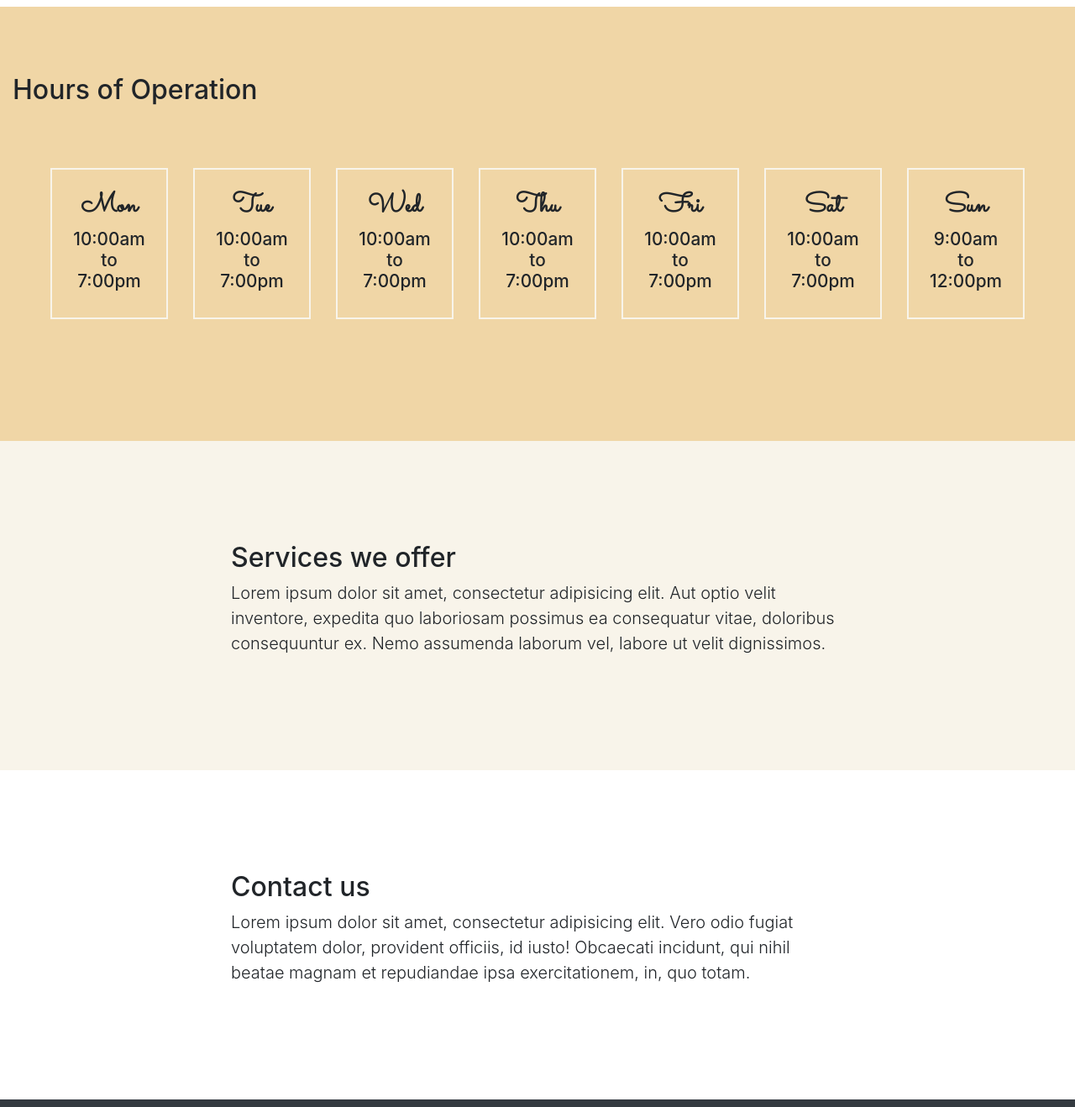
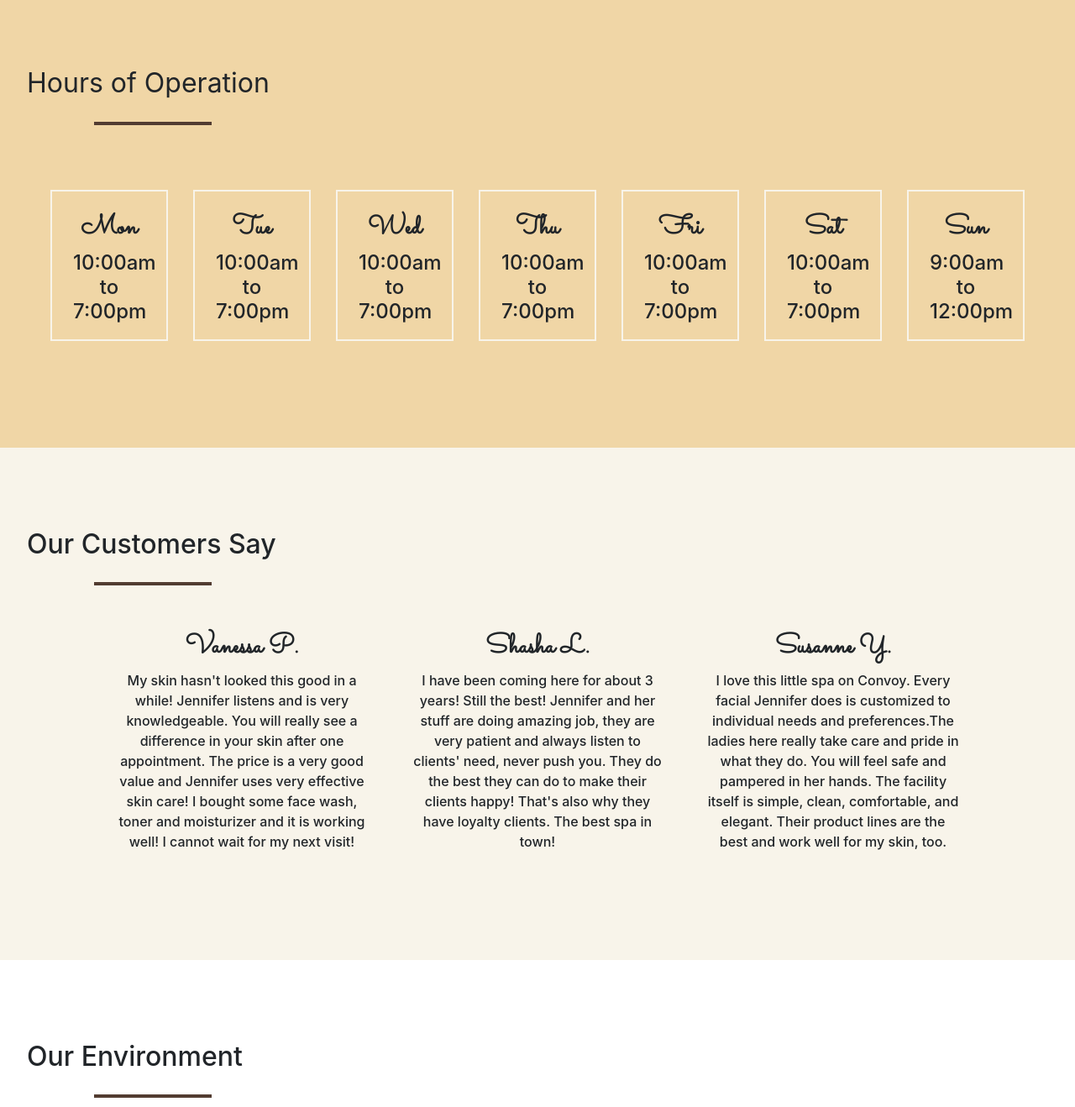
Before and after one commit to aml023/spatacular, a website with bundled scripts: page index.html in a window 1280 px wide. Shown: the part 760-2078 px from the top of the page at 84% size. Built offline with nearby package versions, Linux system fonts and the light colour scheme.

Commit message:
update logo

```diff
--- a/css/scrolling-nav.css
+++ b/css/scrolling-nav.css
@@ -16,5 +16,5 @@ header {
 }
 
 section {
-  padding:120px 0;
+  padding:0;
 }
--- a/css/style.css
+++ b/css/style.css
@@ -7,7 +7,7 @@ body{
 }
 
 .img-logo{
-    max-width: 15vw;
+    max-width:40vw;
     height: auto;
 }
 
@@ -66,7 +66,7 @@ body{
 }
 
 nav a{
-    color: #543D32;
+    color: rgb(82, 60, 49);
     font-family:'Sacramento', cursive;
 }
 
@@ -103,7 +103,7 @@ footer .content{
 
 
 header>.container{
-    padding:0rem 2rem;
+    padding:0rem 2rem 5rem;
     width:100vw;
     margin:auto;
     overflow:hidden;
@@ -122,19 +122,12 @@ header>.container{
 
     .navbar-brand{
         font-size:2rem;
-        margin-left: 1rem;
+        margin-left:0.2rem;
     }
 
     .navbar-toggler{
         right:2rem;
     }
-
-
-
-    section {
-        padding:50px 0;
-      }
-
 
 }
 
@@ -173,17 +166,31 @@ header>.container{
    display: none;
 }
 
-.container-fluid{
+#workinghour>.container-fluid{
     background-color:rgb(240, 214, 166);
-    padding:5rem 2rem;
+    padding:7rem 2rem 4rem;
     margin:auto;
 }
 
-.hour-box {
-    margin: 50px auto;
+#review>.container-fluid{
+    padding:6rem 2rem 4rem;
+    margin:auto;
+}
+
+#gallery>.container-fluid{
+    padding:6rem 2rem 4rem;
+    margin:auto;
+}
+
+.hour-box,#review-box,#gallery-box {
+    margin:3rem auto;
     display:flex;
     flex-wrap:wrap;
     justify-content:center;
+}
+#review-box {
+    margin: 1rem auto;
+    padding: 0 0 1rem;
 }
 
 .hour-individual {
@@ -198,21 +205,39 @@ header>.container{
 }
 
 
-#workinghour h3{
+#workinghour h2{
+    font-weight:400;
+}
+
+
+#workinghour h3, #review h3{
+
+    text-align:center;
     font-family:sacramento;
     font-size: 2rem;
     font-weight:900;
 }
 
-#workinghour h4{
+#workinghour h4, {
     font-size: 1.3rem;
 }
 
-#workinghour{
-    padding-bottom: 0 !important;
-}
 
-#services{
+#review{
     background-color:#F8F4EA;
 
 }
+
+
+.review-individual {
+    text-align:center;
+    width:22rem;
+    height:20rem;
+    box-sizing:border-box;
+    padding:25px;
+}
+
+#review h4{
+    font-size: 1rem;
+    line-height: 1.5rem;
+}
--- a/index.html
+++ b/index.html
@@ -26,8 +26,7 @@
     <nav class="navbar navbar-expand-lg bg-white fixed-top" id="mainNav">
       <div class="container">
         <a class="navbar-brand js-scroll-trigger" href="#page-top">
-          <img class="d-inlineblock img-logo" src="./images/diamondlogo.png" alt="First slide">
-          <h1>LC Spa</h1>
+          <img class="d-inlineblock img-logo" src="./images/lclogo.png" alt="First slide">
         </a>
         <button class="navbar-toggler" type="button" data-toggle="collapse" data-target="#navbarResponsive" aria-controls="navbarResponsive" aria-expanded="false" aria-label="Toggle navigation">
           <span class="navbar-toggler-icon"></span>
@@ -97,6 +96,9 @@
     <section id="workinghour">
       <div class="container-fluid">
         <h2>Hours of Operation</h2>
+        <svg height="30" width="300">
+          <line x1="80" y1="20" x2="220" y2="20" style="stroke:rgb(82, 60, 49);stroke-width:4" />
+        </svg>
         <div class="row">
           <div class="hour-box">
             <div class="hour-individual">
@@ -135,23 +137,41 @@
 
 
 
-    <section id="services">
-      <div class="container">
+    <section id="review">
+      <div class="container-fluid">
+          <h2>Our Customers Say</h2>
+          <svg height="30" width="300">
+            <line x1="80" y1="20" x2="220" y2="20" style="stroke:rgb(82, 60, 49);stroke-width:4" />
+          </svg>
         <div class="row">
-          <div class="col-lg-8 mx-auto">
-            <h2>Services we offer</h2>
-            <p class="lead">Lorem ipsum dolor sit amet, consectetur adipisicing elit. Aut optio velit inventore, expedita quo laboriosam possimus ea consequatur vitae, doloribus consequuntur ex. Nemo assumenda laborum vel, labore ut velit dignissimos.</p>
+          <div id="review-box">
+            <div class="review-individual">
+              <h3>Vanessa P.</h3>
+              <h4> My skin hasn't looked this good in a while! Jennifer listens and is very knowledgeable.  You will really see a difference in your skin after one appointment.  The price is a very good value and Jennifer uses very effective skin care! I bought some face wash, toner and moisturizer and it is working well!  I cannot wait for my next visit!</h4>
+            </div>
+
+            <div class="review-individual">
+              <h3>Shasha L.</h3>
+              <h4>I have been coming here for about 3 years! Still the best! Jennifer and her stuff are doing amazing job, they are very patient and always listen to clients' need, never push you. They do the best they can do to make their clients happy! That's also why they have loyalty clients. The best spa in town!</h4>
+            </div>
+
+            <div class="review-individual">
+              <h3>Susanne Y.</h3>
+              <h4>I love this little spa on Convoy. Every facial  Jennifer does is customized to individual needs and preferences.The ladies here really take care and pride in what they do. You will feel safe and pampered in her hands. The facility itself is simple, clean, comfortable, and elegant. Their product lines are the best and work well for my skin, too.</h4>
+            </div>
           </div>
         </div>
       </div>
     </section>
 
-    <section id="contact">
-      <div class="container">
+    <section id="gallery">
+      <div class="container-fluid">
+          <h2>Our Environment</h2>
+          <svg height="30" width="300">
+            <line x1="80" y1="20" x2="220" y2="20" style="stroke:rgb(82, 60, 49);stroke-width:4" />
+          </svg>
         <div class="row">
-          <div class="col-lg-8 mx-auto">
-            <h2>Contact us</h2>
-            <p class="lead">Lorem ipsum dolor sit amet, consectetur adipisicing elit. Vero odio fugiat voluptatem dolor, provident officiis, id iusto! Obcaecati incidunt, qui nihil beatae magnam et repudiandae ipsa exercitationem, in, quo totam.</p>
+          <div id="gallery-box">
           </div>
         </div>
       </div>
```
Also changed, not shown: images/lclogo.png (added).
